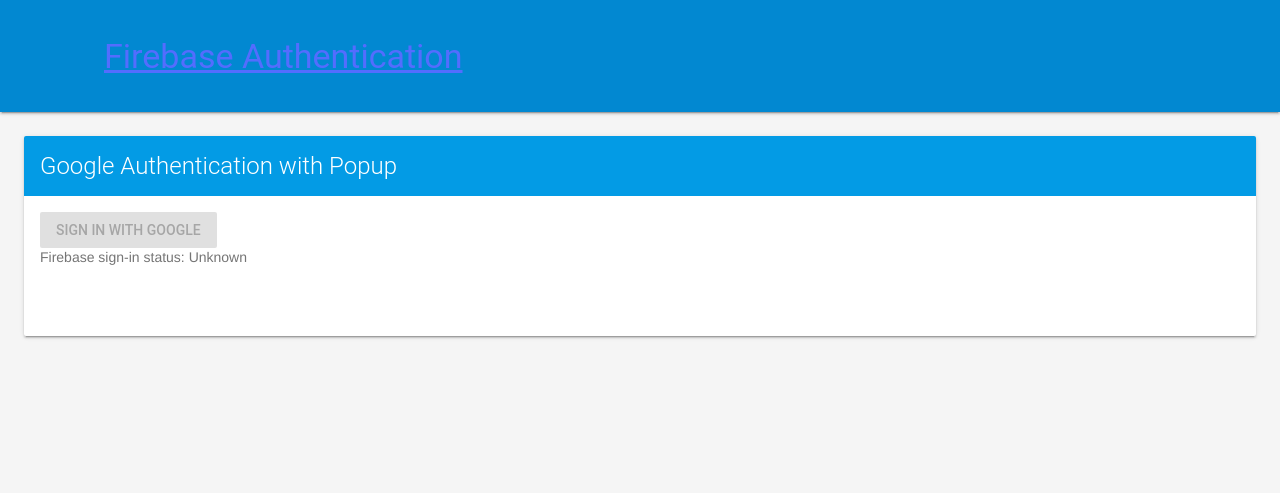
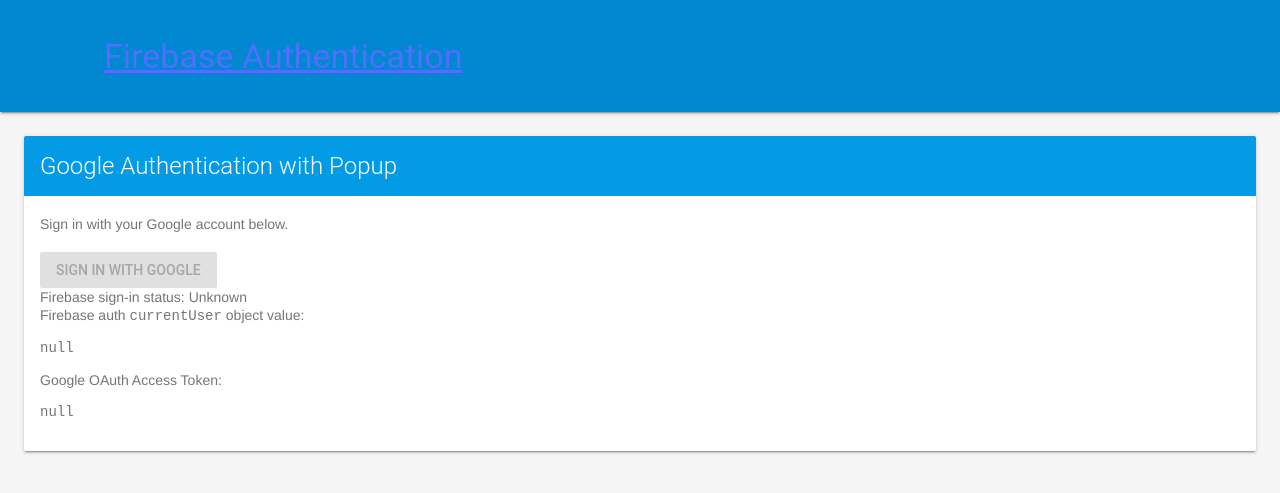
Before and after one commit to slothgamez/fireplex.github.io, a Jekyll site: the page firebase/login/index.html, which Jekyll copies as it is, in a window 1280 px wide. Shown: the top 493 px of the page. Built offline with Jekyll 4.4.1, drawn with Linux system fonts in a browser that asks for light colours; nearby versions of some CDN libraries; comment, search, counter and statistics services are not loaded.

Commit message:
Update index.html

```diff
--- a/firebase/login/index.html
+++ b/firebase/login/index.html
@@ -177,14 +173,23 @@ limitations under the License.
           <h2 class="mdl-card__title-text">Google Authentication with Popup</h2>
         </div>
         <div class="mdl-card__supporting-text mdl-color-text--grey-600">
-          <!--<p>Sign in with your Google account below.</p>
+          <p>Sign in with your Google account below.</p>
 
           <!-- Button that handles sign-in/sign-out -->
           <button disabled class="mdl-button mdl-js-button mdl-button--raised" id="quickstart-sign-in">Sign in with Google</button>
-          <div id="quickstart-sign-in"></div>
+
           <!-- Container where we'll display the user details -->
           <div class="quickstart-user-details-container">
             Firebase sign-in status: <span id="quickstart-sign-in-status">Unknown</span>
+            <div>Firebase auth <code>currentUser</code> object value:</div>
+            <pre><code id="quickstart-account-details">null</code></pre>
+            <div>Google OAuth Access Token:</div>
+            <pre><code id="quickstart-oauthtoken">null</code></pre>
           </div>
+        </div>
+      </div>
+    </div>
+  </main>
+</div>
 </body>
 </html>
```
Also changed, not shown: other parts of firebase/login/index.html (+0 -4 lines).
